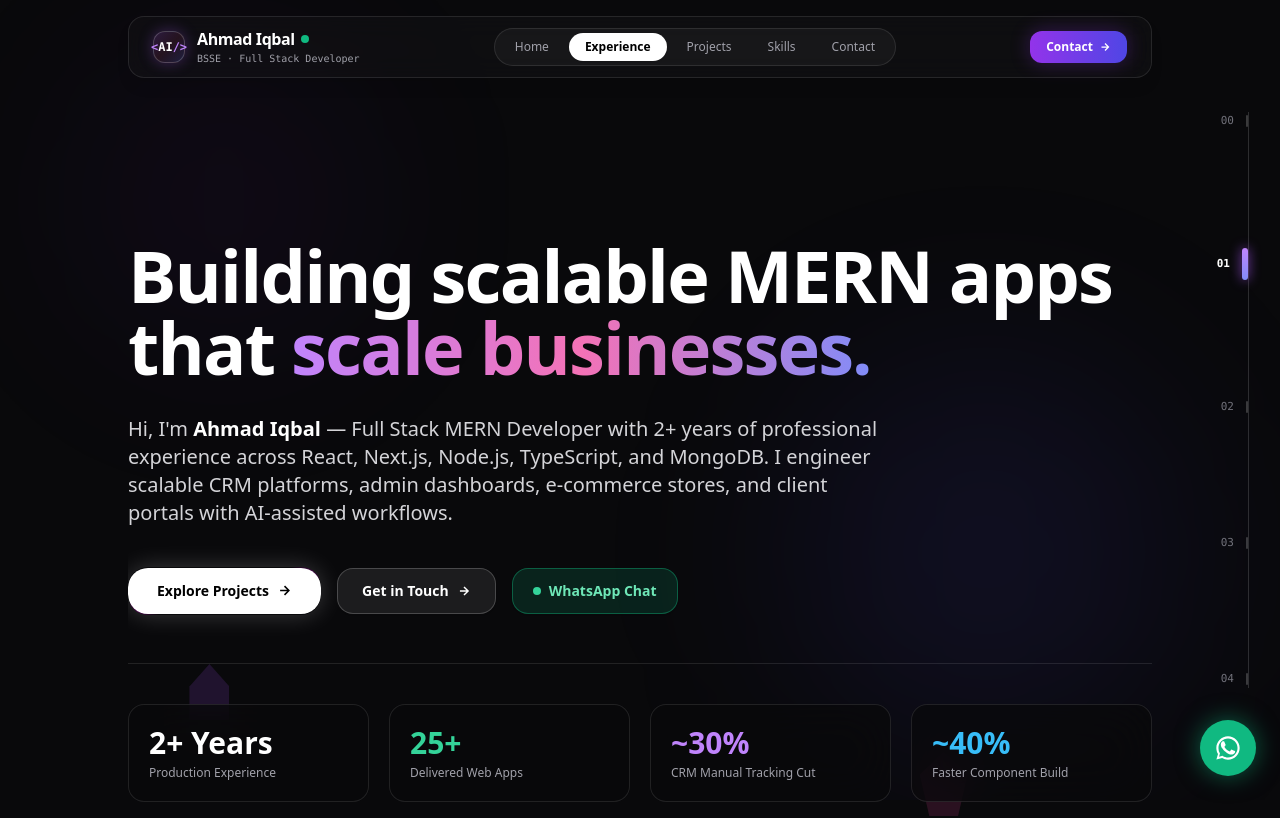
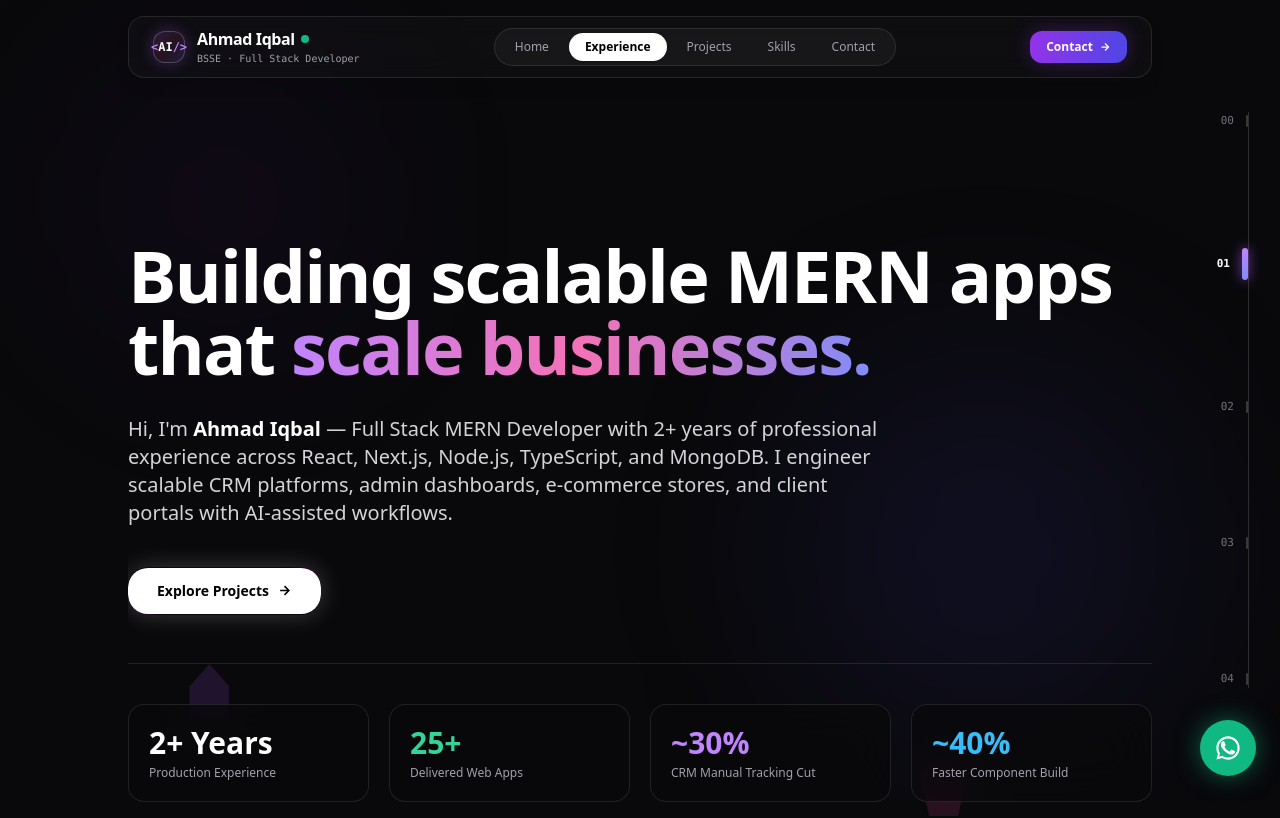
Before and after one commit to iamahmdev/ahmad-portfolio, a Next.js app: page / in a window 1280 px wide. Shown: the top 818 px of the page. Built offline with nearby package versions, Linux system fonts and the light colour scheme.

Commit message:
style: remove get in touch and whatsapp buttons from hero section leaving singular explore projects action

```diff
--- a/src/pages/home/components/HeroSection.tsx
+++ b/src/pages/home/components/HeroSection.tsx
@@ -2,7 +2,6 @@
 import React from "react";
 import StarBorder from "@/components/StarBorder";
 import { SectionPolygons } from "@/components/AmbientBackground";
-import { me } from "@/config/profile";
 
 export default function HeroSection() {
   return (
@@ -25,40 +24,19 @@ export default function HeroSection() {
           Hi, I&apos;m <span className="text-white font-bold">Ahmad Iqbal</span> — Full Stack MERN Developer with 2+ years of professional experience across React, Next.js, Node.js, TypeScript, and MongoDB. I engineer scalable CRM platforms, admin dashboards, e-commerce stores, and client portals with AI-assisted workflows.
         </p>
 
-        {/* Action CTAs */}
-        <div className="flex flex-wrap items-center gap-3 sm:gap-4 mt-8 md:mt-10">
+        {/* Action CTA */}
+        <div className="flex items-center gap-4 mt-8 md:mt-10">
           <StarBorder
             as="a"
             href="#projects"
             color="magenta"
-            className="[&_.inner-content]:!bg-white [&_.inner-content]:!text-black [&_.inner-content]:!font-semibold [&_.inner-content]:hover:!bg-zinc-200 [&_.inner-content]:!text-sm [&_.inner-content]:!py-3 [&_.inner-content]:!px-7 shadow-[0_0_25px_rgba(255,255,255,0.2)]"
+            className="[&_.inner-content]:!bg-white [&_.inner-content]:!text-black [&_.inner-content]:!font-semibold [&_.inner-content]:hover:!bg-zinc-200 [&_.inner-content]:!text-sm [&_.inner-content]:!py-3 [&_.inner-content]:!px-7 shadow-[0_0_25px_rgba(255,255,255,0.2)] cursor-pointer"
           >
             <span>Explore Projects</span>
             <svg width="15" height="15" viewBox="0 0 24 24" fill="none" stroke="currentColor" strokeWidth="2.5">
               <path d="M5 12h14M12 5l7 7-7 7" />
             </svg>
           </StarBorder>
-
-          {/* Contact Action */}
-          <a
-            href="#contact"
-            className="inline-flex items-center gap-2 text-xs sm:text-sm font-semibold px-6 py-3 rounded-2xl bg-white/[0.08] hover:bg-white/[0.16] border border-white/20 hover:border-purple-400/50 text-white transition-all shadow-sm"
-          >
-            <span>Get in Touch</span>
-            <svg width="14" height="14" viewBox="0 0 24 24" fill="none" stroke="currentColor" strokeWidth="2.5">
-              <path d="M5 12h14M12 5l7 7-7 7" />
-            </svg>
-          </a>
-
-          <a
-            href={`${me.whatsapp}?text=${encodeURIComponent("Hi Ahmad, I came across your portfolio and would like to discuss a project!")}`}
-            target="_blank"
-            rel="noopener noreferrer"
-            className="inline-flex items-center gap-2 text-xs sm:text-sm font-semibold px-5 py-3 rounded-2xl bg-emerald-500/15 hover:bg-emerald-500/25 border border-emerald-500/40 text-emerald-300 transition-all shadow-sm"
-          >
-            <span className="w-2 h-2 rounded-full bg-emerald-400" />
-            <span>WhatsApp Chat</span>
-          </a>
         </div>
 
         {/* Social Proof Metric Cards */}
```
